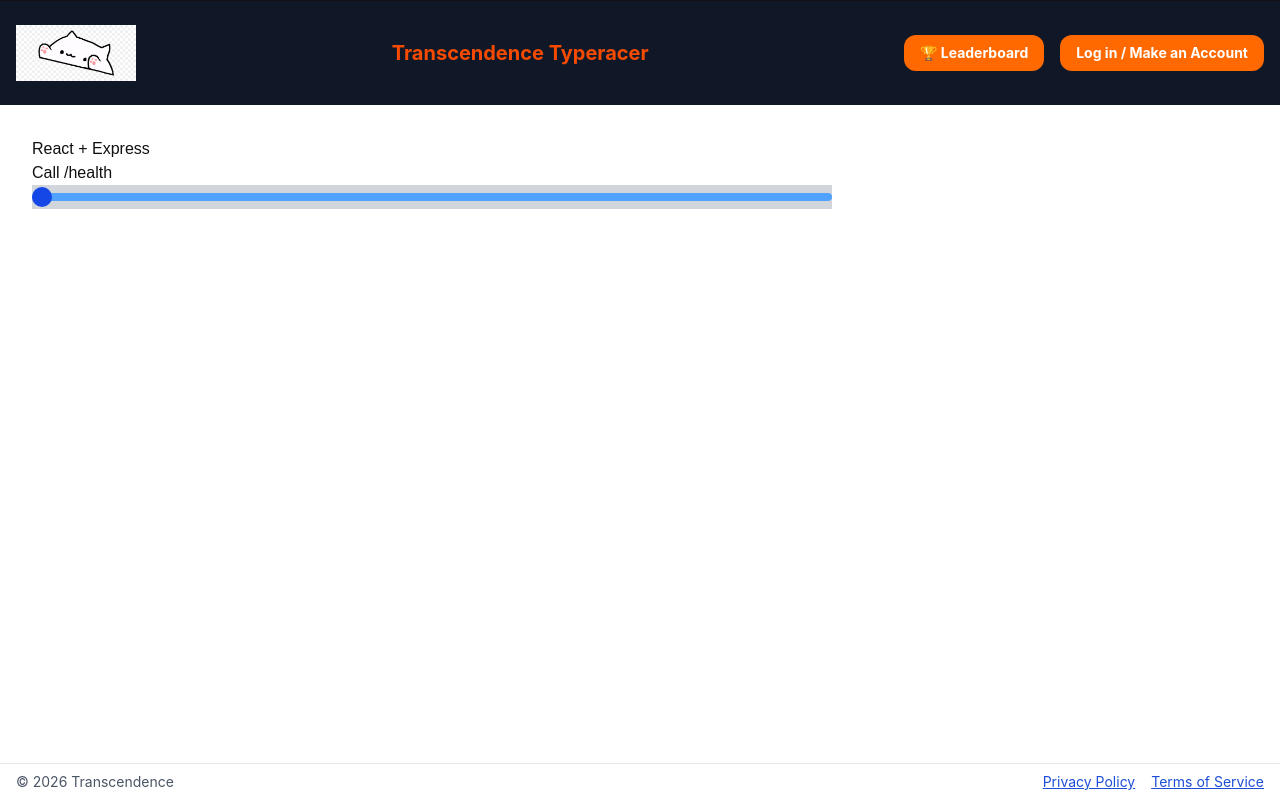
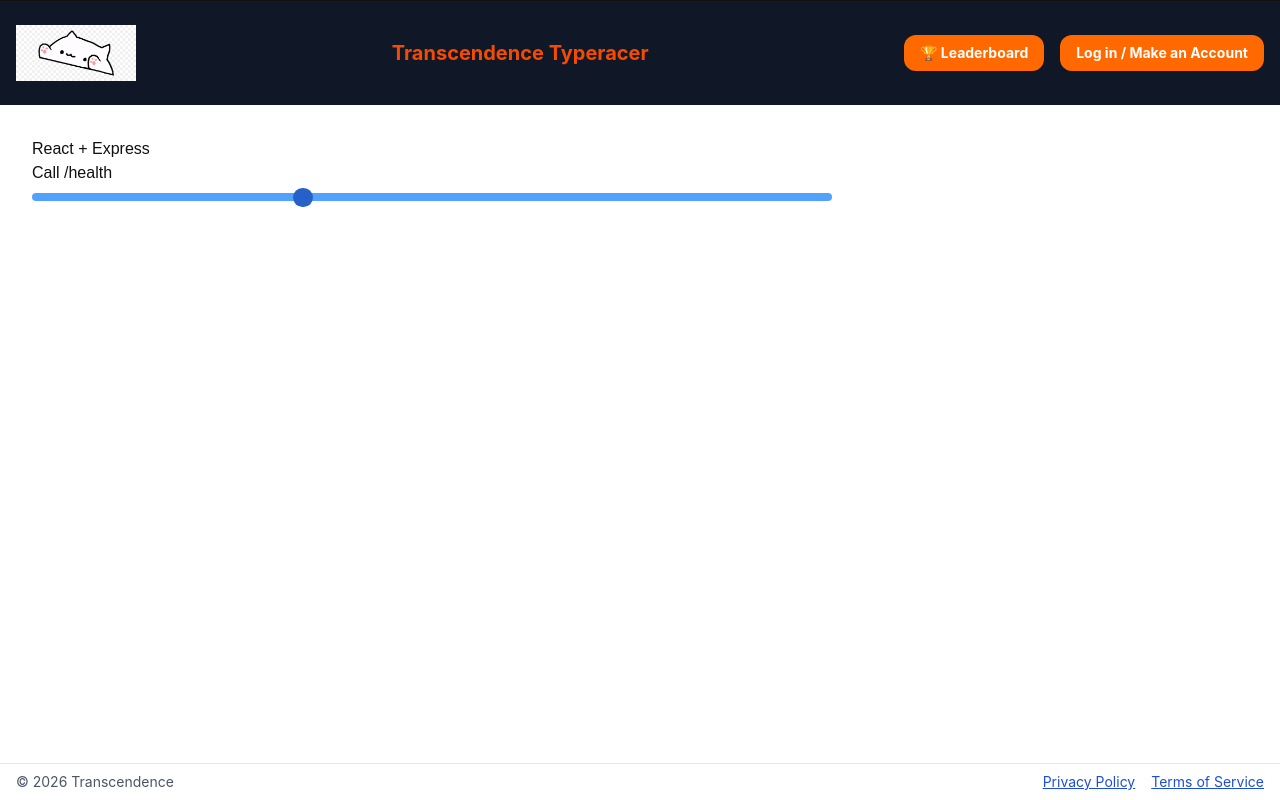
Before and after one commit to SmokedSeaSalt/Transcendence, a React (Vite) app in the folder client/: page / in a window 1280 px wide. Built offline with nearby package versions, Linux system fonts and the light colour scheme; no server answers.

Commit message:
marker position can be changed by variable

```diff
--- a/client/src/pages/Game/ProgressBar.tsx
+++ b/client/src/pages/Game/ProgressBar.tsx
@@ -1,22 +1,38 @@
 import React from "react";
+import type * as CSS from 'csstype';
 
 export default function ProgressBar() {
-	var total_words = 100;
+	var total_words = 90;
 	var current_words = 30;
-	// since position is not counted from object center, max distance is 97.5%
-	var progress: number = Math.round(current_words / total_words * 97.5);
-	var progressPercentage: string = "left-[" + progress + "%]"; // for some reason only certain percentages work
-	console.log("prog percentage: ", progressPercentage);
+	// todo: 97.9 depends on marker height/width (which depends on container height) and length set outside function
+	var progress: number = current_words / total_words * 98;
+
+	console.log("progress:", progress);
 	var barColour = "bg-blue-400";
-	var circleColour = "bg-blue-700";
+	var circleColour = "#2561c9";
+
+	// automatically updates distance from top when markerSize is updated so it's always centered
+	const markerSize = 80;
+	const topDistance = (100 - markerSize) / 2;
+	var markerStyle: CSS.Properties = {
+		height: `${markerSize}%`,
+		aspectRatio: 1/1,
+		position: `absolute`,
+		backgroundColor: `${circleColour}`,
+		left: `${progress}%`,
+		top: `${topDistance}%`,
+		borderRadius: '100%',
+	};
+
+	const containerStyle = "relative bottom-0 left-0 h-6 content-center";
+	// const containerStyle = "relative bg-gray-300 bottom-0 left-0 h-6 content-center";
+	const barStyle = `${barColour} h-2 rounded-sm left-0 bottom-0`;
 
 
 	return (
-		<div className="relative bottom-0 left-0 h-6 bg-gray-300 content-center">
-		{/* // <div className="relative h-6 bottom-0 left-0 content-center"> */}
-			<div className={`${barColour} h-2 rounded-sm left-0 bottom-0`}>
-				<div className={`relative bottom-[75%] ${progressPercentage} ${circleColour} h-5 w-5 rounded-full`}></div>
-				{/* <div className={`relative bottom-[75%] left-[26%] ${circleColour} h-5 w-5 rounded-full`}></div> */}
+		<div className={containerStyle}>
+			<div className={barStyle}>
+				<div style={markerStyle}></div>
 			</div>
 		</div>
 	);
```
